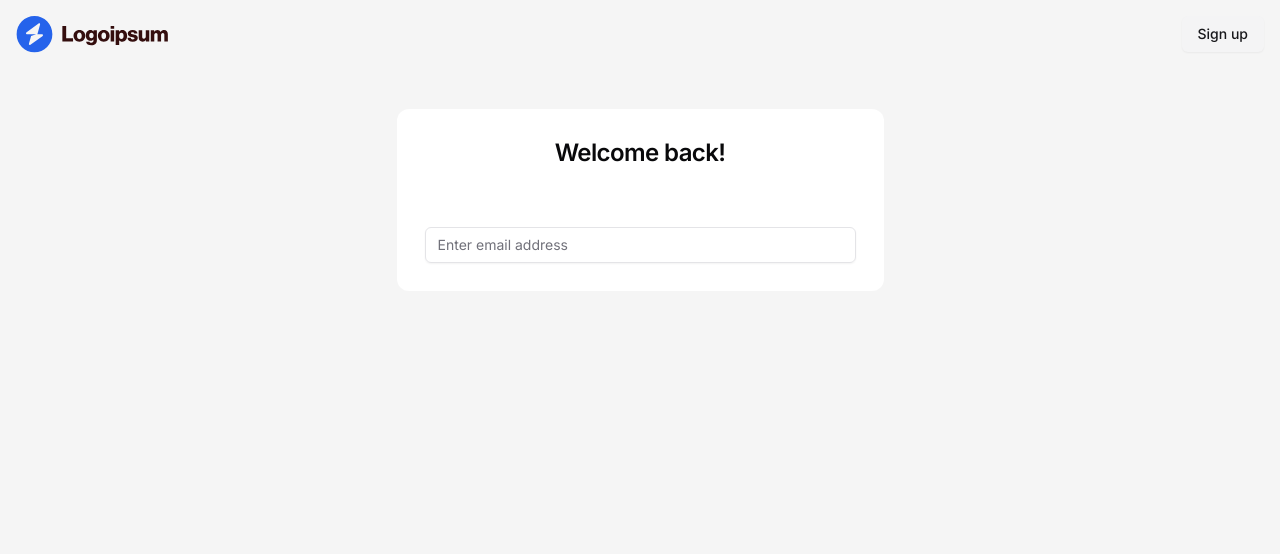
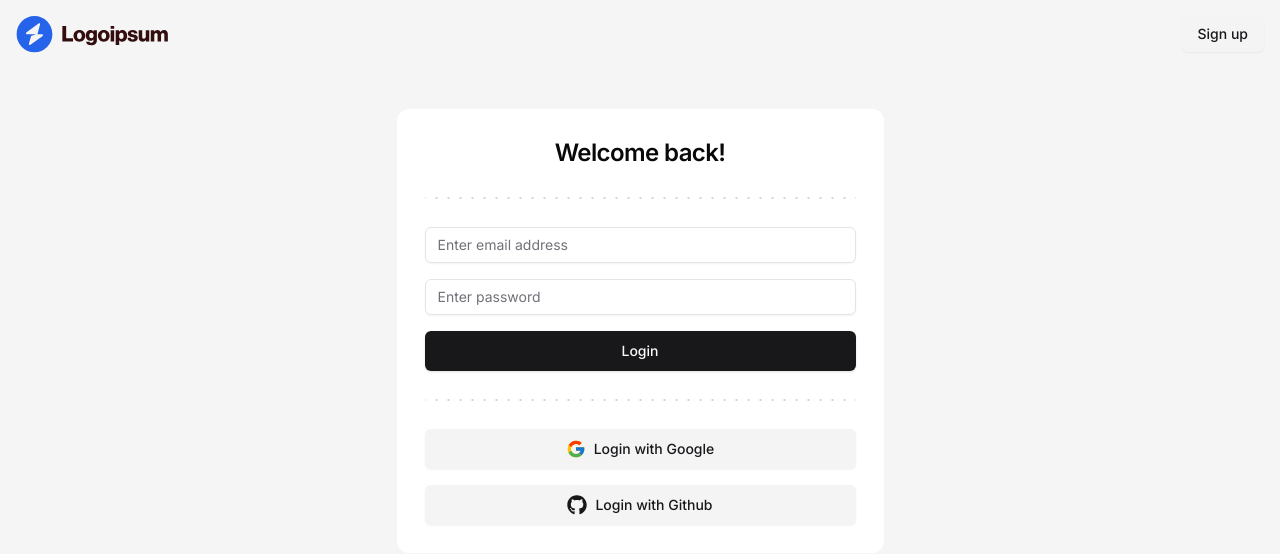
Before and after one commit to BlackoutNoir/medpulse-ui-main, a Next.js app: page /sign-in in a window 1280 px wide. Shown: the top 554 px of the page. Built offline with nearby package versions, Linux system fonts and the light colour scheme.

Commit message:
add sign-in-card

```diff
--- a/package.json
+++ b/package.json
@@ -24,7 +24,7 @@
     "@radix-ui/react-tabs": "^1.1.1",
     "class-variance-authority": "^0.7.0",
     "clsx": "^2.1.1",
-    "date-fns": "^4.1.0",
+    "date-fns": "^3.6.0",
     "lucide-react": "^0.452.0",
     "next": "14.2.15",
     "next-themes": "^0.3.0",
@@ -32,6 +32,7 @@
     "react-day-picker": "8.10.1",
     "react-dom": "^18",
     "react-hook-form": "^7.53.0",
+    "react-icons": "^5.3.0",
     "recharts": "^2.13.0",
     "sonner": "^1.5.0",
     "tailwind-merge": "^2.5.4",
--- a/src/components/dotted-separator.tsx
+++ b/src/components/dotted-separator.tsx
@@ -11,7 +11,7 @@
 
 export const DottedSeparator = ({
   className,
-  color = 'd4d4d8',
+  color = '#d4d4d8',
   height = '2px',
   dotSize = '6px',
   gapSize = '6px',
--- a/src/features/auth/components/sign-in-card.tsx
+++ b/src/features/auth/components/sign-in-card.tsx
@@ -1,4 +1,8 @@
+import { FcGoogle } from "react-icons/fc";
+import { FaGithub } from "react-icons/fa";
+
 import { DottedSeparator } from '@/components/dotted-separator';
+import { Button } from '@/components/ui/button';
 import { Card, CardContent, CardHeader, CardTitle } from '@/components/ui/card';
 import { Input } from '@/components/ui/input';
 
@@ -21,7 +25,43 @@
             placeholder="Enter email address"
             disabled={false}
           />
+          <Input
+            required
+            type="password"
+            value={''}
+            onChange={() => {}}
+            placeholder="Enter password"
+            disabled={false}
+            min={8}
+            max={256}
+          />
+          <Button disabled={false} size="lg" className="w-full">
+            Login
+          </Button>
         </form>
+      </CardContent>
+      <div className="px-7">
+        <DottedSeparator />
+      </div>
+      <CardContent className="p-7 flex flex-col gap-y-4">
+        <Button
+          disabled={false}
+          variant="secondary"
+          size="lg"
+          className="w-full"
+        >
+          <FcGoogle className="mr-2 size-5" />
+          Login with Google
+        </Button>
+        <Button
+          disabled={false}
+          variant="secondary"
+          size="lg"
+          className="w-full"
+        >
+          <FaGithub className="mr-2 size-5" />
+          Login with Github
+        </Button>
       </CardContent>
     </Card>
   );
```
Also changed, not shown: src/features/auth/components/sign-up-card.tsx (added), 2 other files (tests, documents, lock files or other folders).
